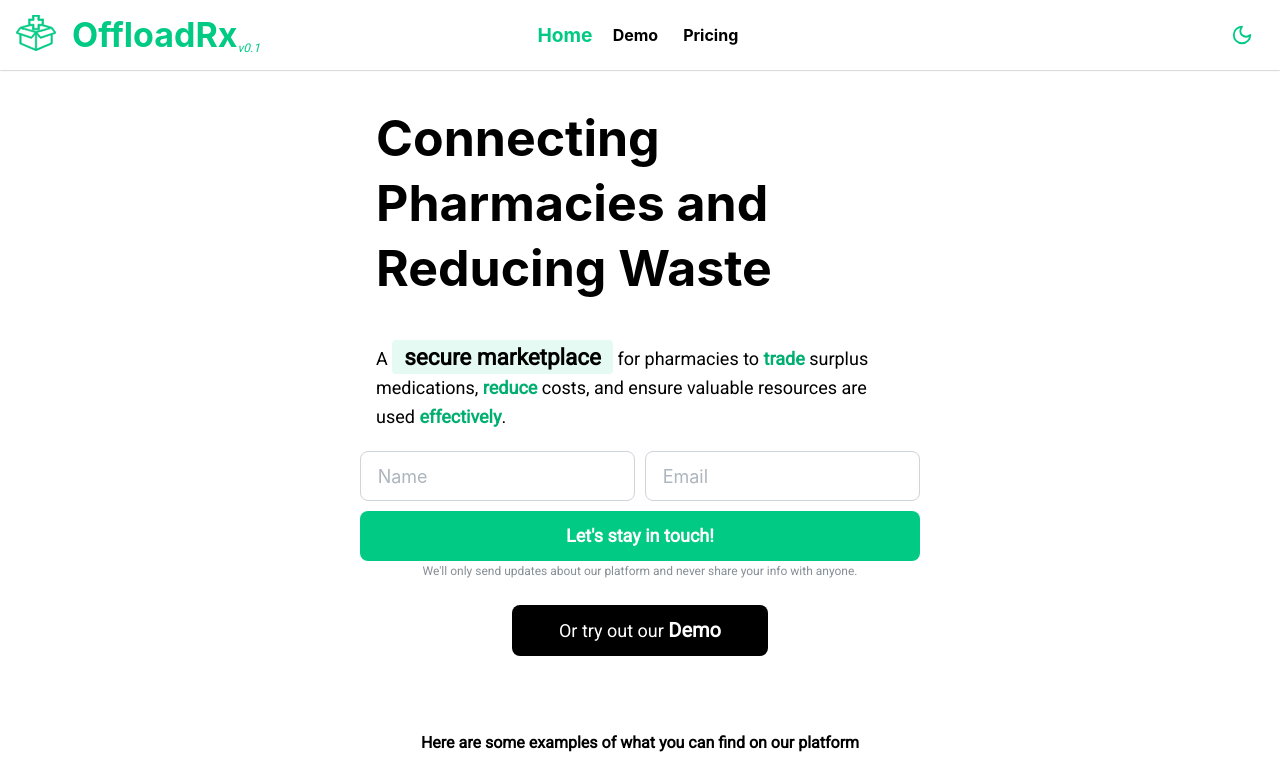
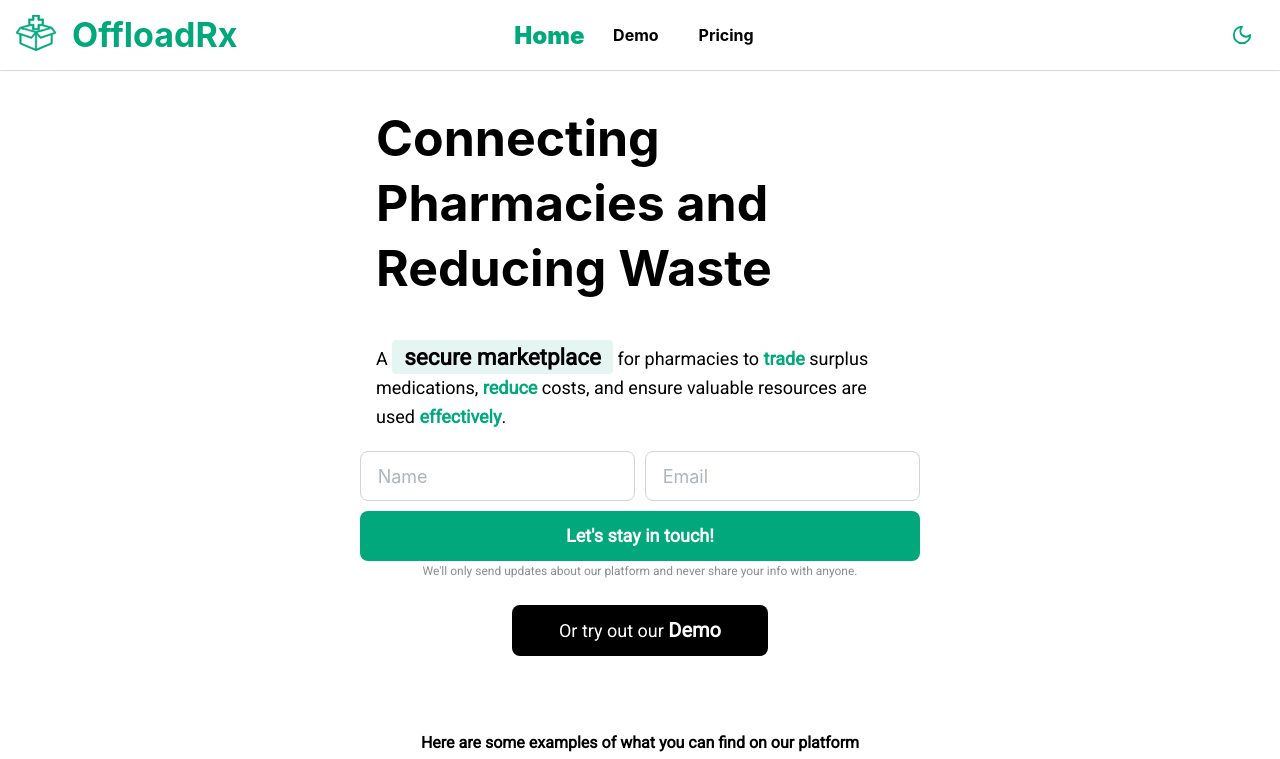
Before and after one commit to NabilNYMansour/OffloadRX-demo, a Next.js app: page / in a window 1280 px wide. Shown: the top 759 px of the page. Built offline with nearby package versions, Linux system fonts and the light colour scheme.

Commit message:
fixed color contrast issues

```diff
--- a/src/app/ui/components/landing/LandingHero.tsx
+++ b/src/app/ui/components/landing/LandingHero.tsx
@@ -19,9 +19,9 @@ const LandingHero = () => {
             className={classes.highlight}>
             secure marketplace
           </Text> for
-          pharmacies to <Text fw={700} span c="main.9">trade</Text> surplus
-          medications, <Text fw={700} span c="main.9">reduce</Text> costs,
-          and ensure valuable resources are used <Text fw={700} span c="main.9">effectively</Text>.
+          pharmacies to <Text fw={700} span c="main">trade</Text> surplus
+          medications, <Text fw={700} span c="main">reduce</Text> costs,
+          and ensure valuable resources are used <Text fw={700} span c="main">effectively</Text>.
         </Text>
       </Container>
 
--- a/src/app/ui/layout/Header.module.css
+++ b/src/app/ui/layout/Header.module.css
@@ -40,7 +40,7 @@
   justify-content: center;
   text-decoration: none;
   color: inherit;
-  scale: 1.2;
+  scale: 1.5;
   transition: all 0.1s ease-in-out;
 }
 
--- a/src/app/ui/layout/Header.tsx
+++ b/src/app/ui/layout/Header.tsx
@@ -15,7 +15,7 @@ const HeaderTitle = () => {
       <OffloadRx size={40} aria-label="OffloadRx" />
       <Group gap={0}>
         <Title order={1}>OffloadRx</Title>
-        <Text size='xs' fs="italic" style={{ alignSelf: "flex-end" }}>v0.1</Text>
+        {/* <Text size='xs' fs="italic" style={{ alignSelf: "flex-end" }}>v0.1</Text> */}
       </Group>
     </Group>
   </Link>
@@ -24,19 +24,19 @@ const Links = ({ pathname, close }: { pathname: string, close?: () => void }) =>
   return <>
     <Link href="/" onClick={close}
       className={pathname === "/" ? classes.linkSelected : classes.link}>
-      <Title order={5} c={pathname === "/" ? "main" : ""}>
+      <Title order={5} fw={pathname === "/" ? 900 : 700} c={pathname === "/" ? "main" : ""}>
         Home
       </Title>
     </Link>
     <Link href="/demo" onClick={close}
       className={pathname === "/demo" ? classes.linkSelected : classes.link}>
-      <Title order={5} c={pathname === "/demo" ? "main" : ""}>
+      <Title order={5} fw={pathname === "/demo" ? 900 : 700} c={pathname === "/demo" ? "main" : ""}>
         Demo
       </Title>
     </Link>
     <Link href="/pricing" onClick={close}
       className={pathname === "/pricing" ? classes.linkSelected : classes.link}>
-      <Title order={5} c={pathname === "/pricing" ? "main" : ""}>
+      <Title order={5} fw={pathname === "/pricing" ? 900 : 700} c={pathname === "/pricing" ? "main" : ""}>
         Pricing
       </Title>
     </Link>
@@ -131,8 +131,8 @@ export function Header() {
               <HeaderTitle />
             </Box>
 
-            <Group justify='center' gap={25} h="100%" w="33%">
-              <Links pathname={pathname}  />
+            <Group justify='center' gap={40} h="100%" w="33%">
+              <Links pathname={pathname} />
             </Group>
 
             <Group justify='right' align='center' w="33%">
--- a/src/theme.ts
+++ b/src/theme.ts
@@ -12,10 +12,10 @@ export const theme = createTheme({
       "#00ffac",
       "#00e396",
       "#00ca84",
-      "#00af70"
+      "#00A87C"
     ],
   },
 
   primaryColor: "main",
-  primaryShade: 8,
+  primaryShade: {light: 9, dark: 8},
 });
```
